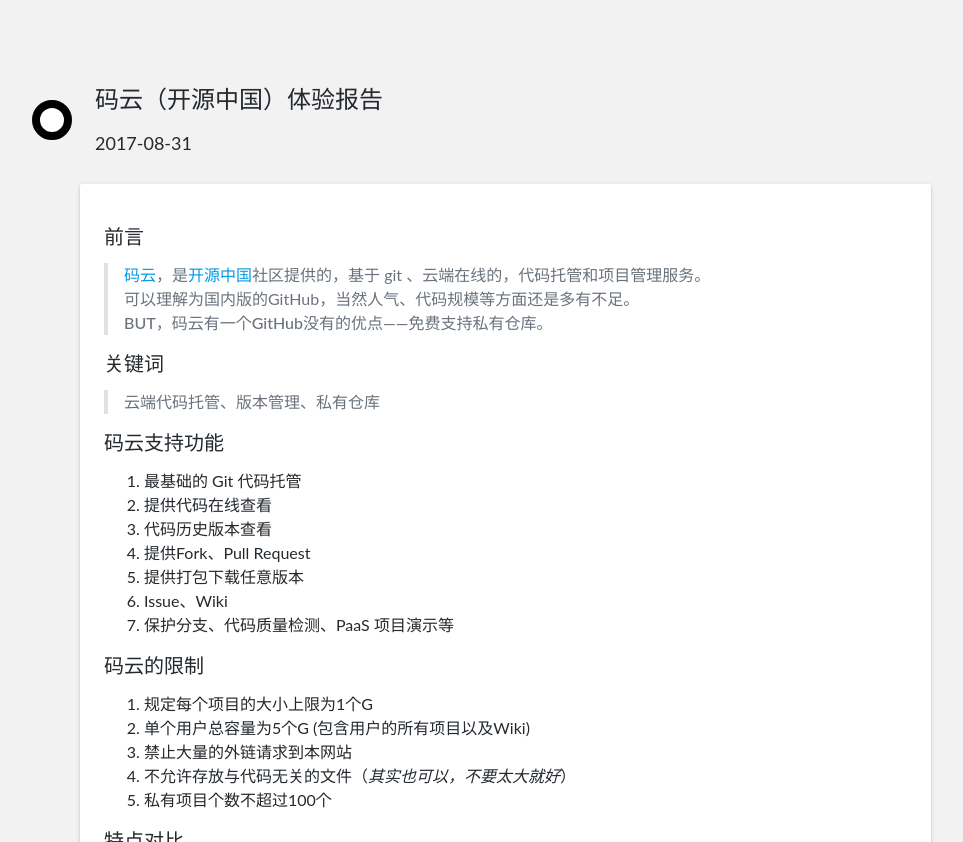
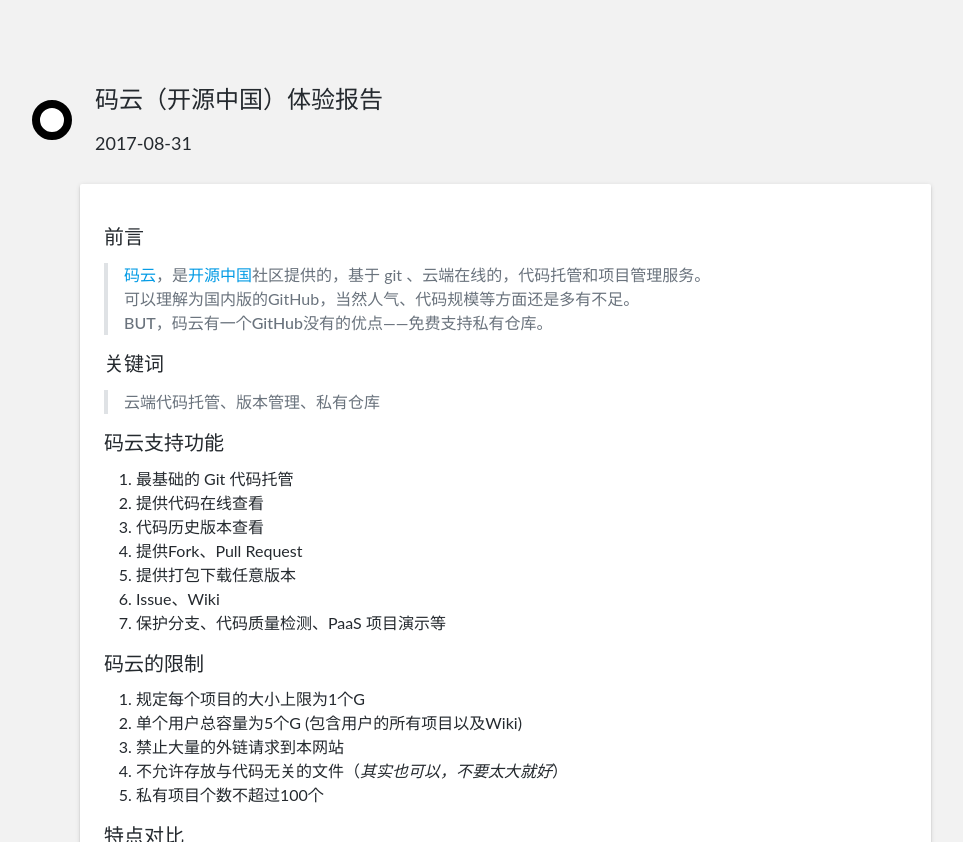
Before and after one commit to unicorn25/unicorn25.github.io, a Jekyll site: the page built from _steps/gitee-reporter.md, in a window 1280 px wide. Shown: the top 842 px of the page, without its empty margins (157-1120 px from the left). Built offline with Jekyll 4.4.1, drawn with Linux system fonts in a browser that asks for light colours; grey boxes are pictures that could not be loaded.

Commit message:
fix: update

```diff
--- a/assets/css/main.css
+++ b/assets/css/main.css
@@ -115,17 +115,19 @@
 	margin-bottom: 16px;
 }
 
-.item ol ul{
+.item ol {
 	line-height: 24px;
 	margin-top: 0px;
 	margin-bottom: 16px;
 	padding-left: 32px;
 	word-wrap: break-word;
-}
-
-.item ol {
 	list-style-type: decimal;
 }
 .item ul {
+	line-height: 24px;
+	margin-top: 0px;
+	margin-bottom: 16px;
+	padding-left: 32px;
+	word-wrap: break-word;
 	list-style-type: disc;
 }
```
